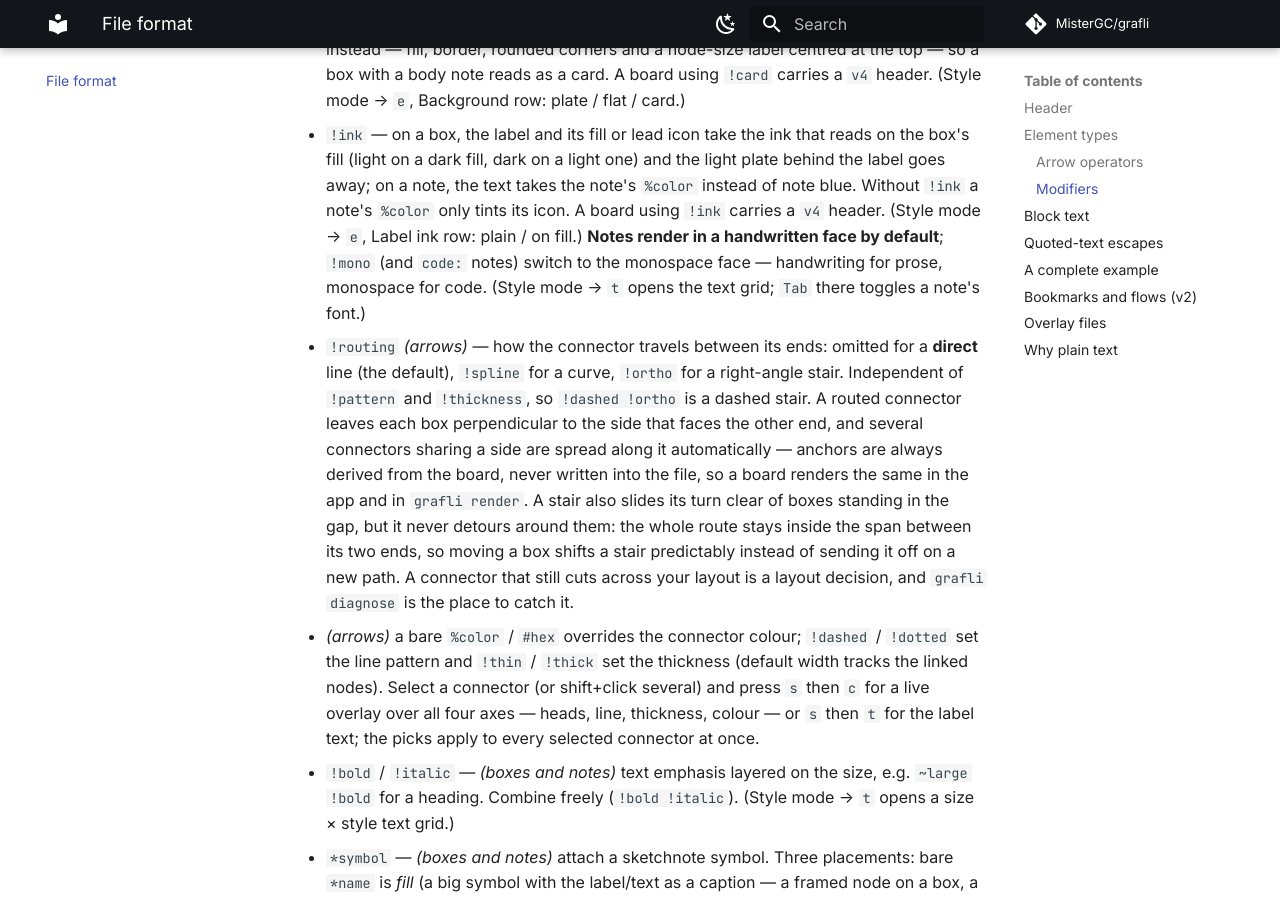
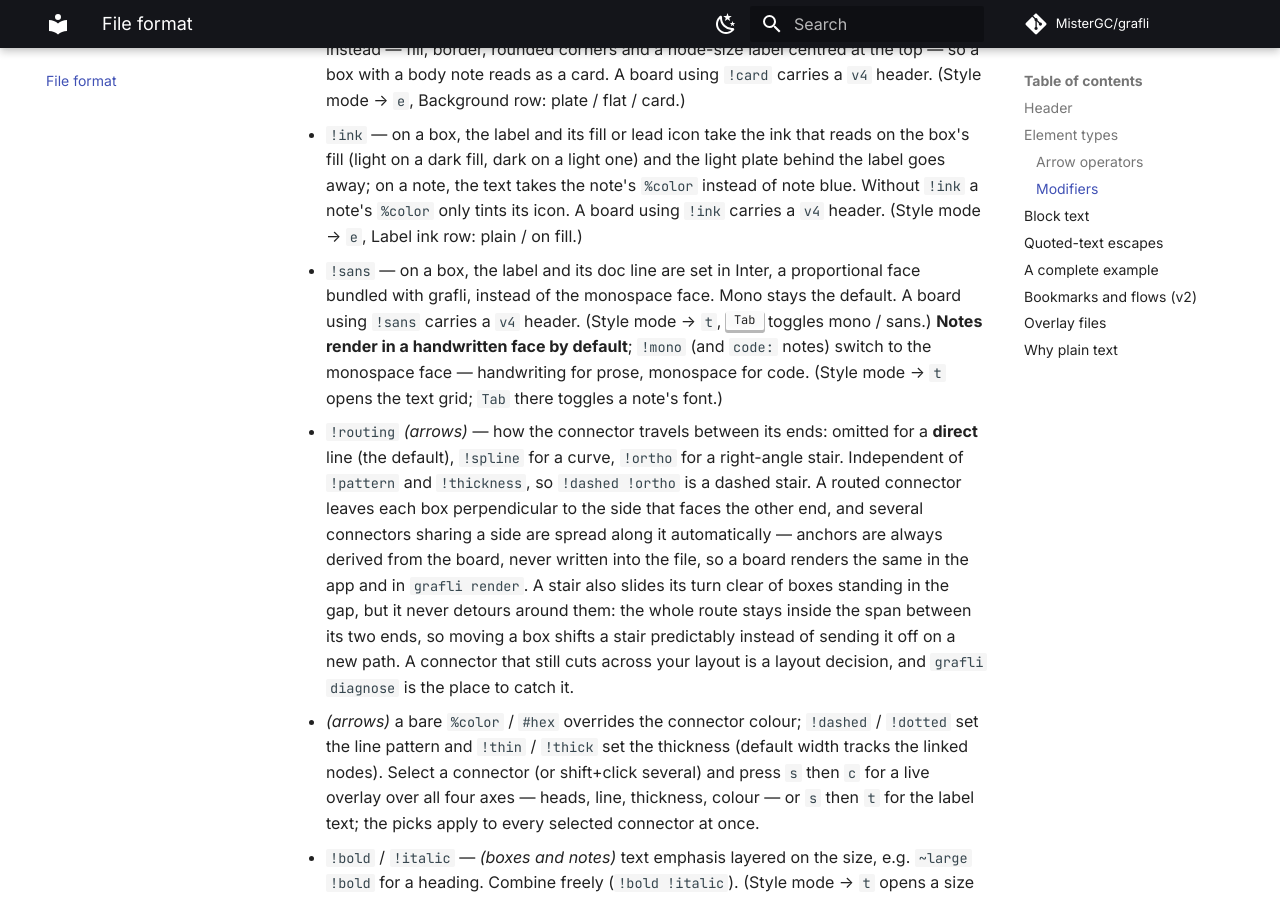
Before and after one commit to MisterGC/grafli, an MkDocs documentation site: the page built from docs/format.md, in a window 1280 px wide and 900 px high, scrolled down 2454 px. Built offline with MkDocs 1.6.1 and Material for MkDocs 9.7.7, drawn with Linux system fonts in a browser that asks for light colours; comment, search, counter and statistics services are not loaded.

Commit message:
Document !sans in the format reference, keybindings, help sheet, skill and changelog

```diff
--- a/docs/format.md
+++ b/docs/format.md
@@ -100,6 +100,10 @@ in `grafli render`. A pair carrying a single arrow is drawn exactly as before.
   note's `%color` instead of note blue. Without `!ink` a note's `%color`
   only tints its icon. A board using `!ink` carries a `#!grafli v4` header.
   (Style mode → `e`, Label ink row: plain / on fill.)
+- `!sans` — on a box, the label and its doc line are set in Inter, a
+  proportional face bundled with grafli, instead of the monospace face. Mono
+  stays the default. A board using `!sans` carries a `#!grafli v4` header.
+  (Style mode → `t`, <kbd>Tab</kbd> toggles mono / sans.)
   **Notes render in
   a handwritten face by default**; `!mono` (and `code:` notes) switch to the
   monospace face — handwriting for prose, monospace for code. (Style mode →
```
Also changed, not shown: CHANGELOG.md (+8 -0 lines), docs/keybindings.md (+1 -1 lines), grafli/skills/grafli/SKILL.md (+4 -1 lines), grafli/skills/grafli/references/format.md (+2 -1 lines), 1 other file.
